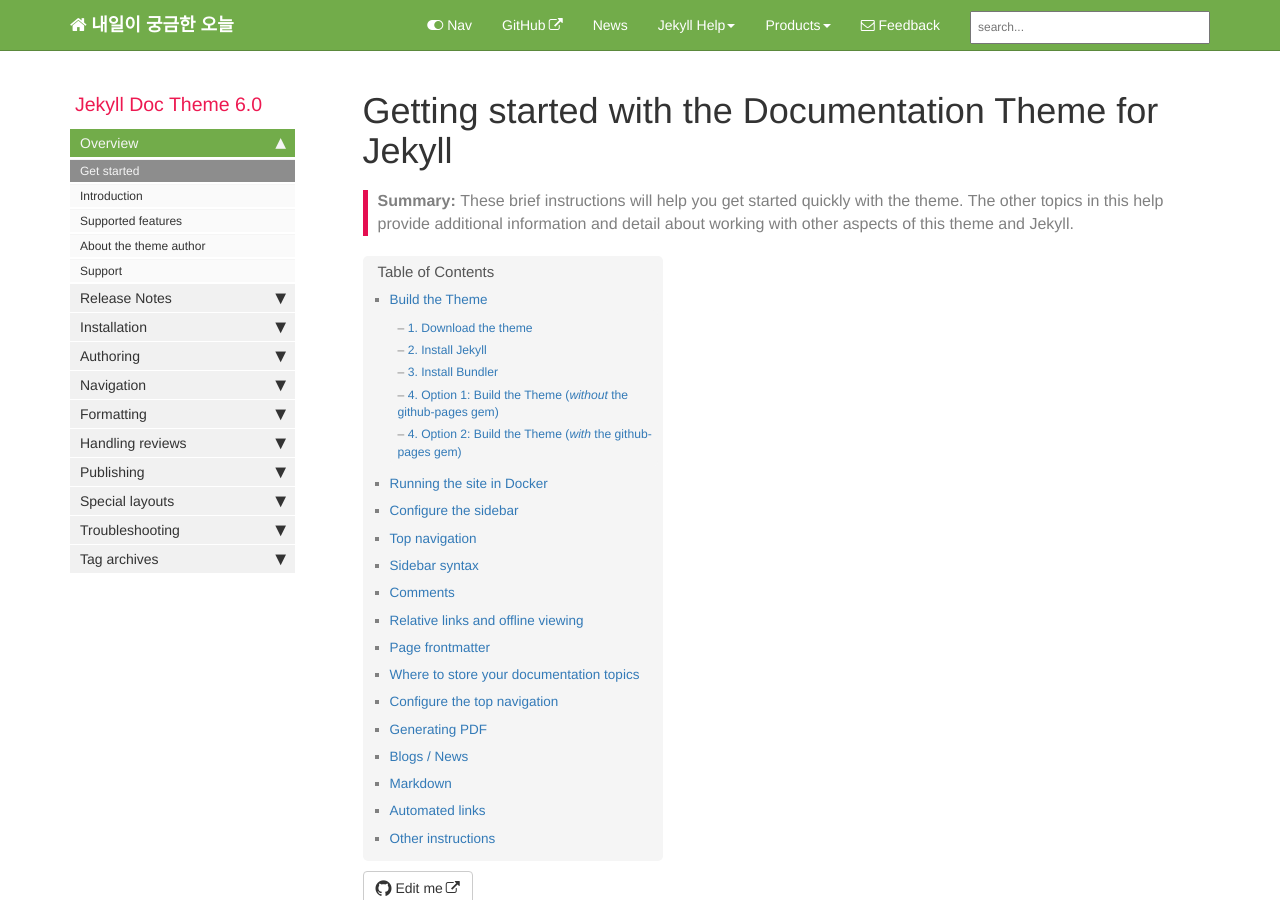
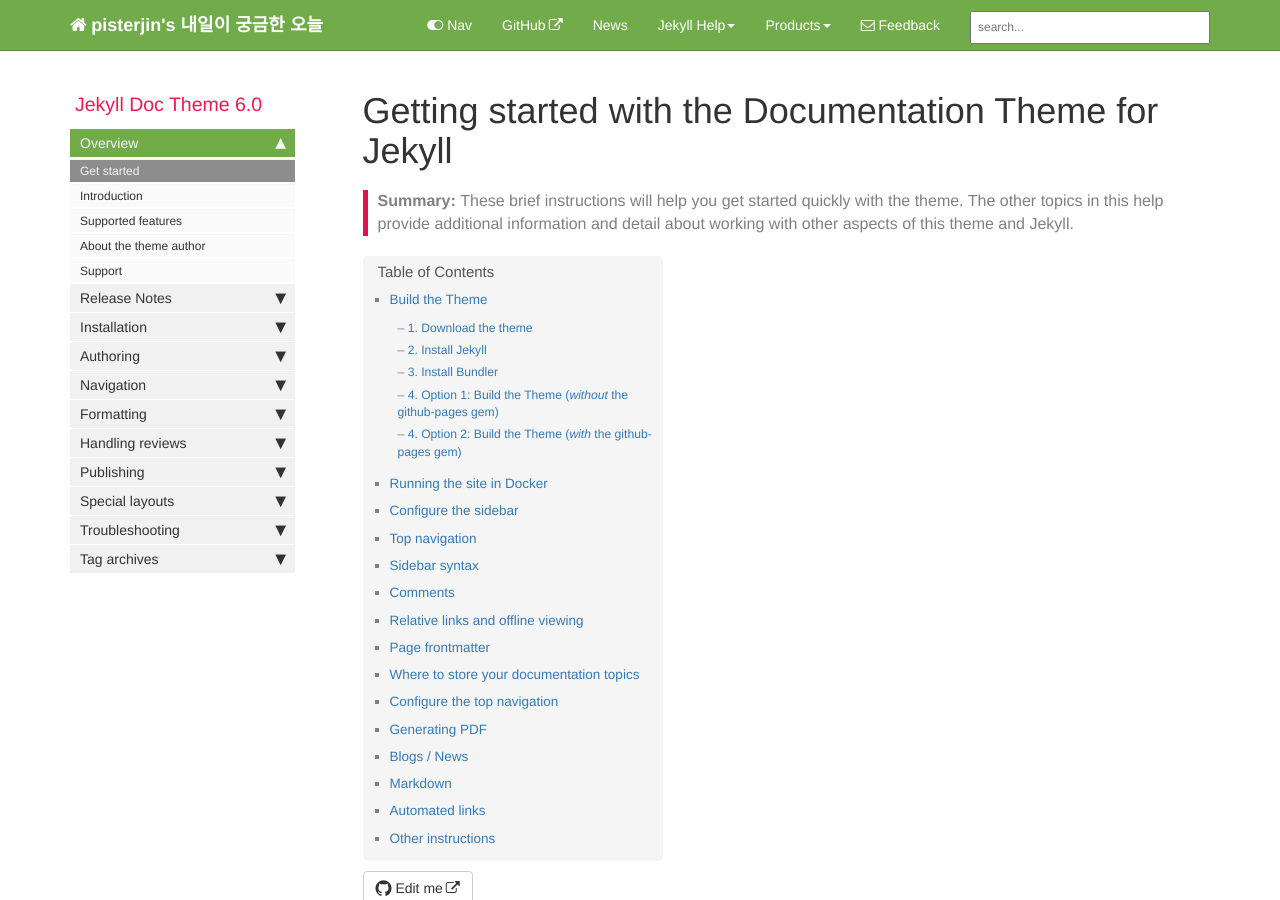
Before and after one commit to pisterjin/pisterjin.github.io, a Jekyll site: the page built from index.md, in a window 1280 px wide and 900 px high. Built offline with Jekyll 4.4.1, drawn with Linux system fonts in a browser that asks for light colours; comment, search, counter and statistics services are not loaded.

Commit message:
title 수정

```diff
--- a/_includes/topnav.html
+++ b/_includes/topnav.html
@@ -8,7 +8,7 @@
                 <span class="icon-bar"></span>
                 <span class="icon-bar"></span>
             </button>
-            <a class="fa fa-home fa-lg navbar-brand" href="index.html">&nbsp;<span class="projectTitle">내일이 궁금한 오늘</span></a>
+            <a class="fa fa-home fa-lg navbar-brand" href="index.html">&nbsp;<span class="projectTitle">pisterjin's 내일이 궁금한 오늘</span></a>
         </div>
         <div class="collapse navbar-collapse" id="bs-example-navbar-collapse-1">
             <ul class="nav navbar-nav navbar-right">
```
